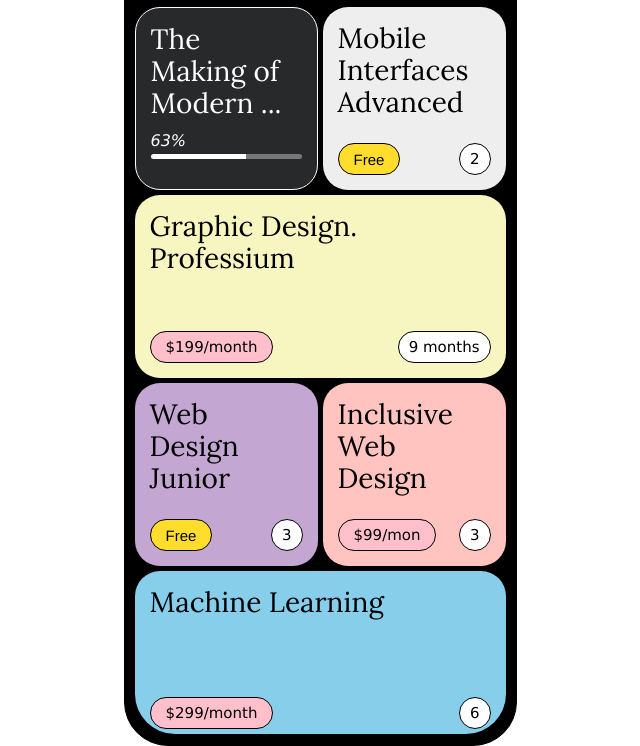
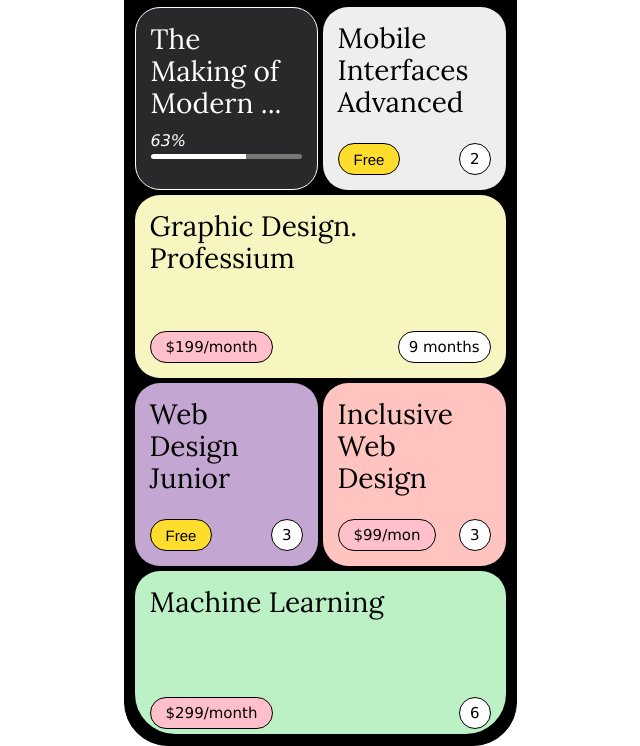
Before and after one commit to SWLee2973/layout-practice, a plain HTML site: page docs/index.html in a window 1280 px wide. Shown: the part 146-892 px from the top of the page, without its empty margins (320-960 px from the left). Drawn offline with Linux system fonts and the light colour scheme.

Commit message:
머신러닝 아이콘 색상 변경

```diff
--- a/docs/styles/layout.css
+++ b/docs/styles/layout.css
@@ -224,7 +224,7 @@ a {
   width: 371px !important;
   height: 163px !important;
   border-radius: 25px 25px 40px 40px !important;
-  background-color: skyblue;
+  background-color: rgb(187, 241, 196);
   position: relative;
 }
 
```
